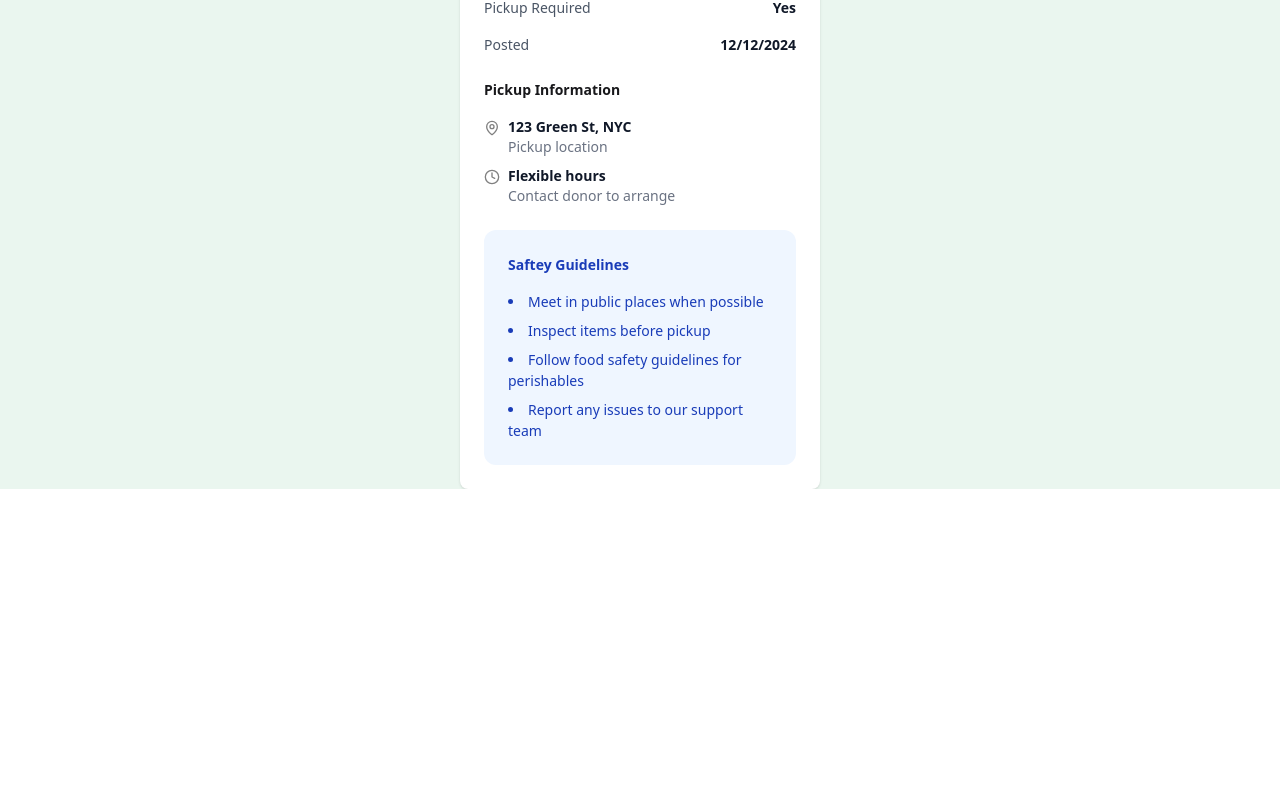
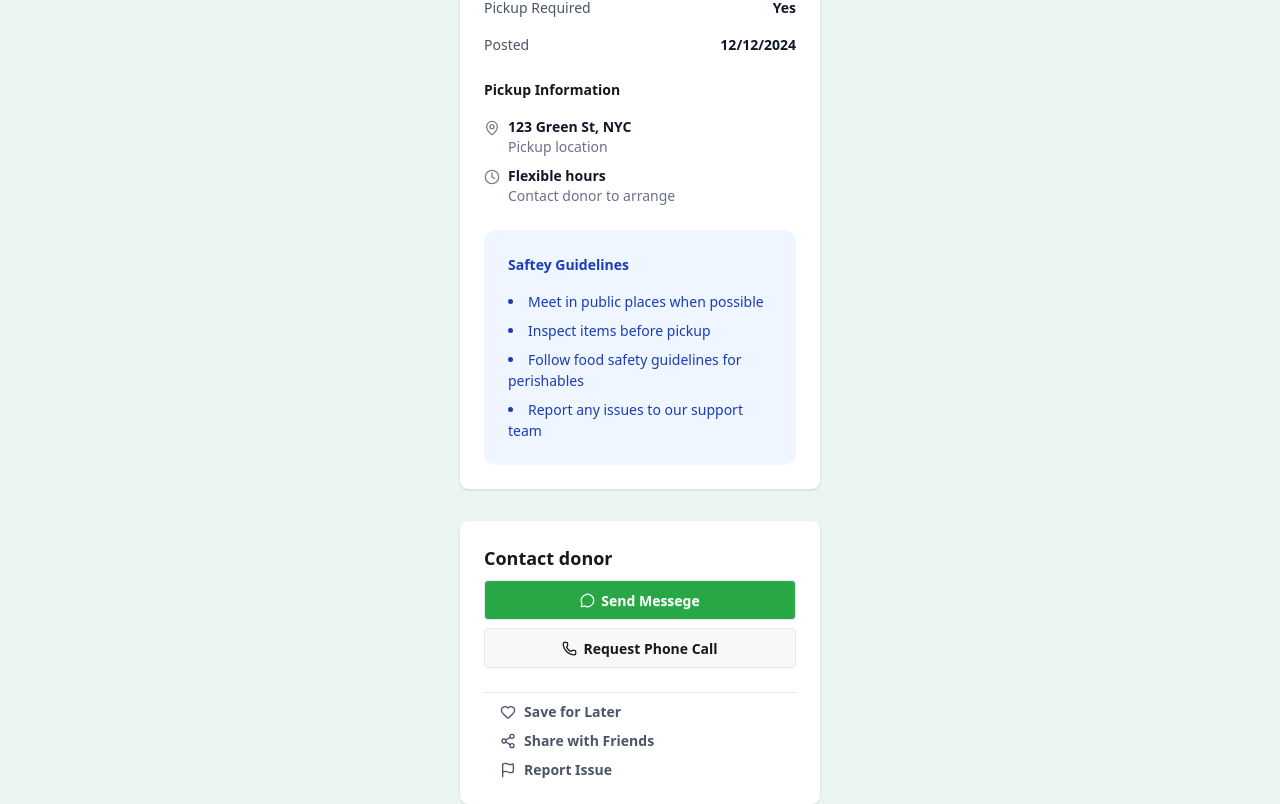
Before and after one commit to rfiguerac/ecoshare, a React (Vite) app: page /donationDetails in a window 1280 px wide. Shown: the part 988-1792 px from the top of the page. Before the commit the page ends 1477 px from the top, so only its background shows below. Built offline with nearby package versions, Linux system fonts and the light colour scheme.

Commit message:
añadido el componente ContactDonor a la página de detalles de donación

```diff
--- /dev/null
+++ b/src/components/DonationDetails/ContatDonor.tsx
@@ -0,0 +1,16 @@
+import { MessageCircle, PhoneIcon, Heart, Share2, FlagIcon } from "lucide-react";
+export const ContactDonor = () => {
+    return <>
+        <div className="card bg-base-100 w-90 shadow-sm">
+            <div className="card-body">
+                <h2 className="card-title">Contact donor</h2>
+                <button className="btn bg-[#28A745] text-white hover:bg-[#218838] px-10"> <MessageCircle size={15}/>Send Messege</button>
+                <button className="btn px-10 mb-4"> <PhoneIcon size={15}/>Request Phone Call</button>
+                <hr className="border-gray-200"/>
+                <p className="flex items-center gap-2 text-gray-600 font-bold ml-4"><Heart size={16}/> Save for Later</p>
+                <p className="flex items-center gap-2 text-gray-600 font-bold ml-4"><Share2 size={16}/>Share with Friends</p>
+                <p className="flex items-center gap-2 text-gray-600 font-bold ml-4"><FlagIcon size={16}/> Report Issue</p>
+            </div>
+        </div>
+    </>
+}
--- a/src/pages/DonationDetailsPage.tsx
+++ b/src/pages/DonationDetailsPage.tsx
@@ -1,10 +1,12 @@
 import { DonationInfo } from '../components/DonationDetails/DonationInfo';
 import { AditionalInformation } from "../components/DonationDetails/AditionalInformation";
+import { ContactDonor } from "../components/DonationDetails/ContatDonor";
 
 export const DonationDetailsPage = () => {
 
   return <div className="bg-[#EAF6EF] grid grid-cols-1  gap-8 justify-items-center">
-    <DonationInfo/>
-    <AditionalInformation/>
+    <DonationInfo />
+    <AditionalInformation />
+    <ContactDonor />
   </div>;
 };
```
